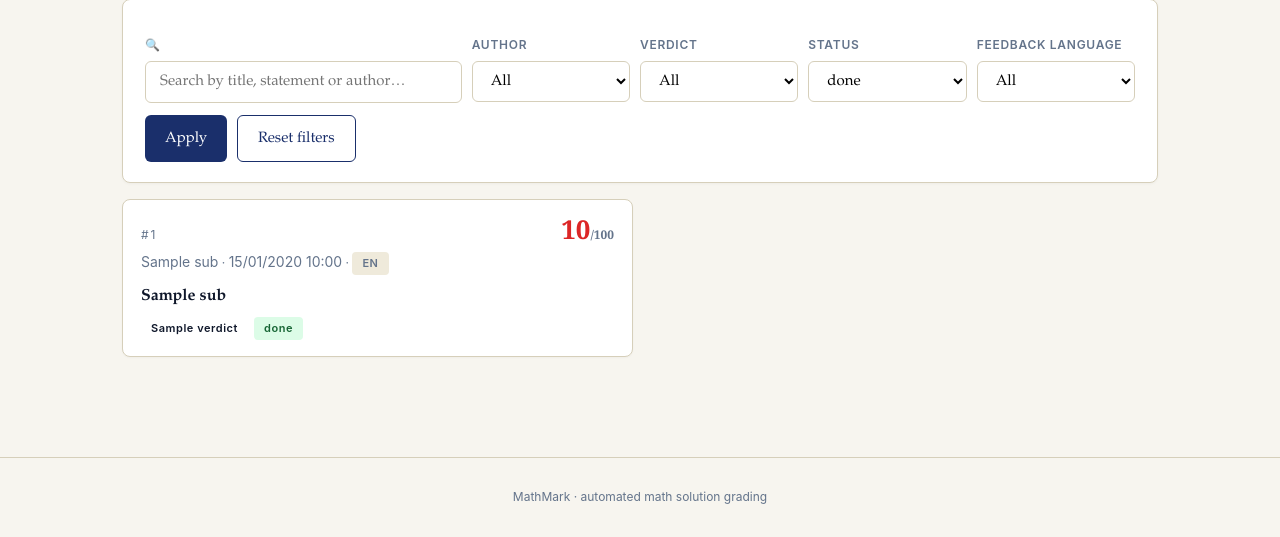
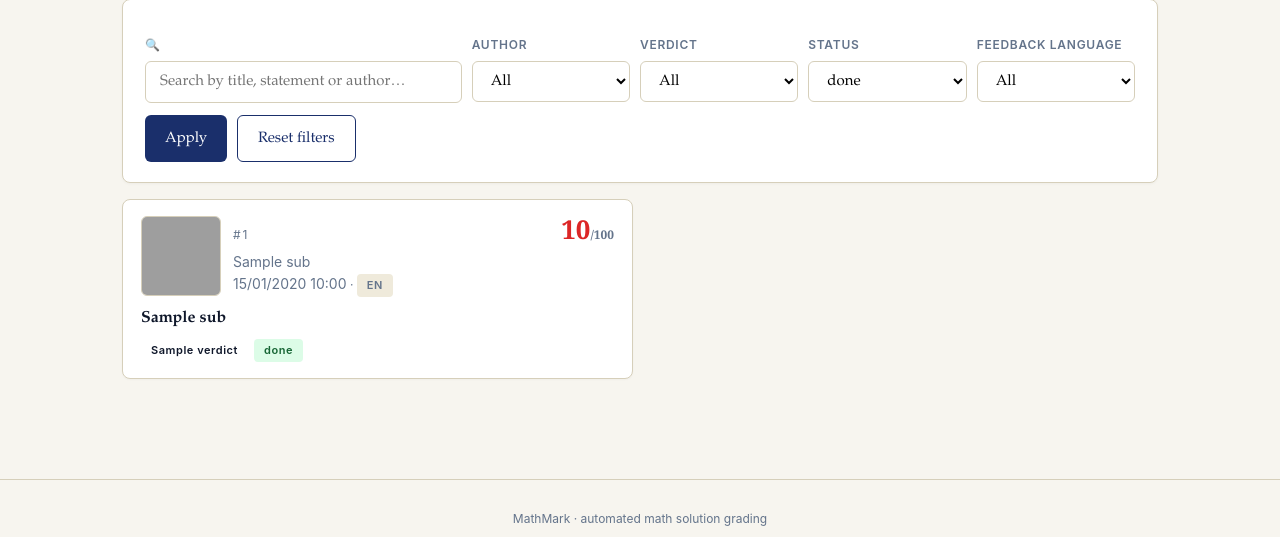
Before and after one commit to vibeach/mathmark, a Flask app: template templates/submissions.html in a window 1280 px wide. Shown: the part 190-727 px from the top of the page. Run offline with Flask 3, Linux system fonts and the light colour scheme; the template is opened without the code that fills it: most values are stand-ins (such as "Sample title", 1, 10 or a date in 2020); some libraries are stand-ins or nearby versions; grey boxes are pictures that could not be loaded.

Commit message:
submissions: image thumbnail on each card + prominent regrade on failure
- Sub-cards on /submissions grow an 80px thumbnail from the actual
  handwriting so browsers can eyeball at a glance which is which
- Failed marking now surfaces a big Re-grade button inside the error
  panel, wired into the existing regrade handler

```diff
--- a/templates/submissions.html
+++ b/templates/submissions.html
@@ -61,6 +61,9 @@
   {% set fb = s.feedback_json or {} %}
   {% set vcode = fb.verdict_code or verdict_class(s.verdict) %}
   <a class="sub-card" href="{{ url_for('submission_detail', sid=s.id) }}">
+    <div class="sc-top">
+      <img class="sc-thumb" src="{{ url_for('submission_image', sid=s.id) }}" alt="" loading="lazy">
+      <div class="sc-top-right">
         <div class="sc-head">
           <div class="sc-id">#{{ s.id }}</div>
           <div class="sc-score {% if s.score is not none %}{% if s.score < 50 %}low{% elif s.score < 75 %}mid{% else %}high{% endif %}{% endif %}">
@@ -68,9 +71,11 @@
           </div>
         </div>
         <div class="sc-meta">
-      <span class="sub">{{ s.author_name }}</span> ·
+          <span class="sub">{{ s.author_name }}</span><br>
           <span class="sub">{{ s.created_at.strftime('%d/%m/%Y %H:%M') }}</span>
           · <span class="badge lang-badge">{{ (s.language or 'en').upper() }}</span>
+        </div>
+      </div>
     </div>
     <div class="sc-title">{{ s.problem_title|truncate(90) }}</div>
     <div class="sc-tags">
@@ -110,6 +115,12 @@
   box-shadow: 0 1px 2px rgba(0,0,0,.03);
 }
 .sub-card:hover { border-color:var(--brand); box-shadow: 0 4px 12px rgba(26,47,107,.12); text-decoration:none; }
+.sc-top { display:flex; gap:12px; align-items:flex-start; }
+.sc-thumb {
+  width:80px; height:80px; object-fit:cover; border-radius:6px;
+  border:1px solid var(--line); flex-shrink:0; background:var(--paper-2);
+}
+.sc-top-right { flex:1; min-width:0; }
 .sc-head { display:flex; justify-content:space-between; align-items:baseline; }
 .sc-id { font-family:-apple-system,sans-serif; font-size:12px; letter-spacing:.15em; text-transform:uppercase; color:var(--muted); }
 .sc-score { font-family:Georgia,serif; font-size:26px; font-weight:700; color:var(--brand); line-height:1; }
```
Also changed, not shown: templates/submission.html (+6 -4 lines). Lines whose indentation alone changed are shown as unchanged.
